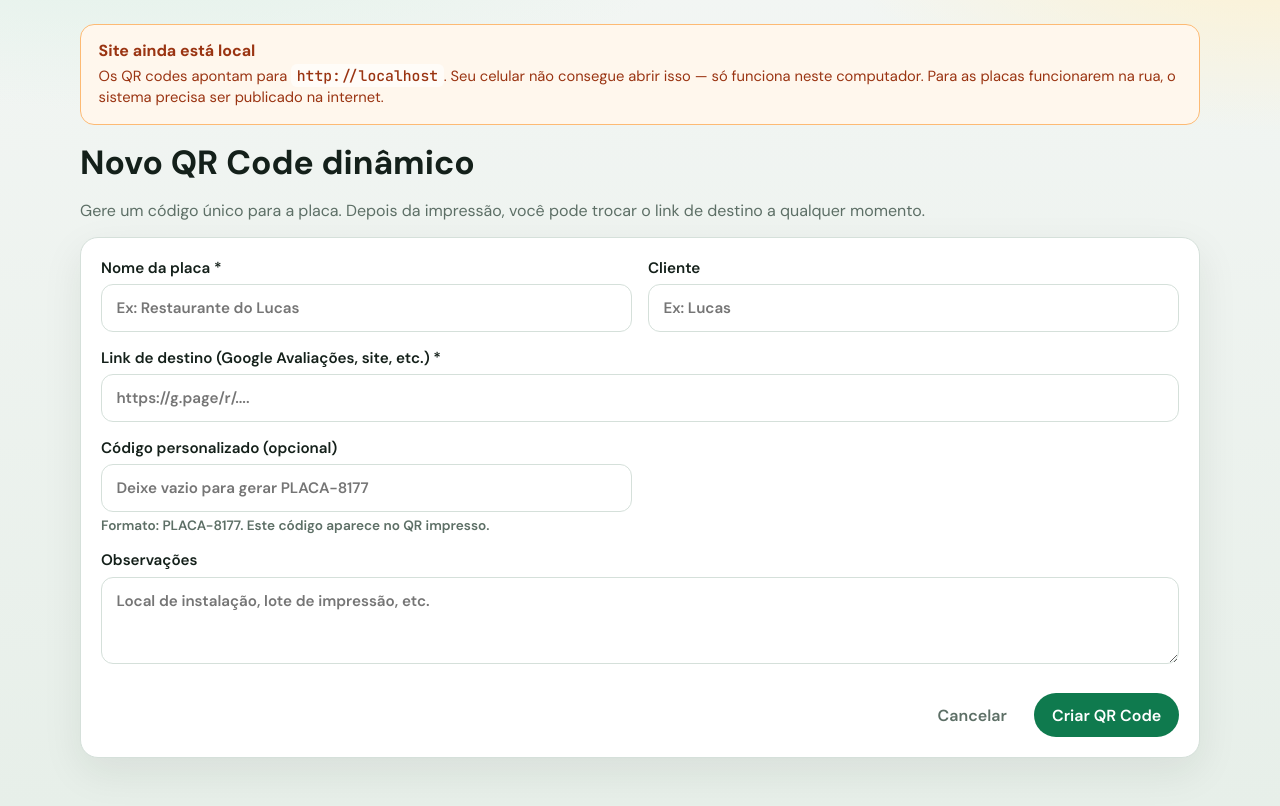
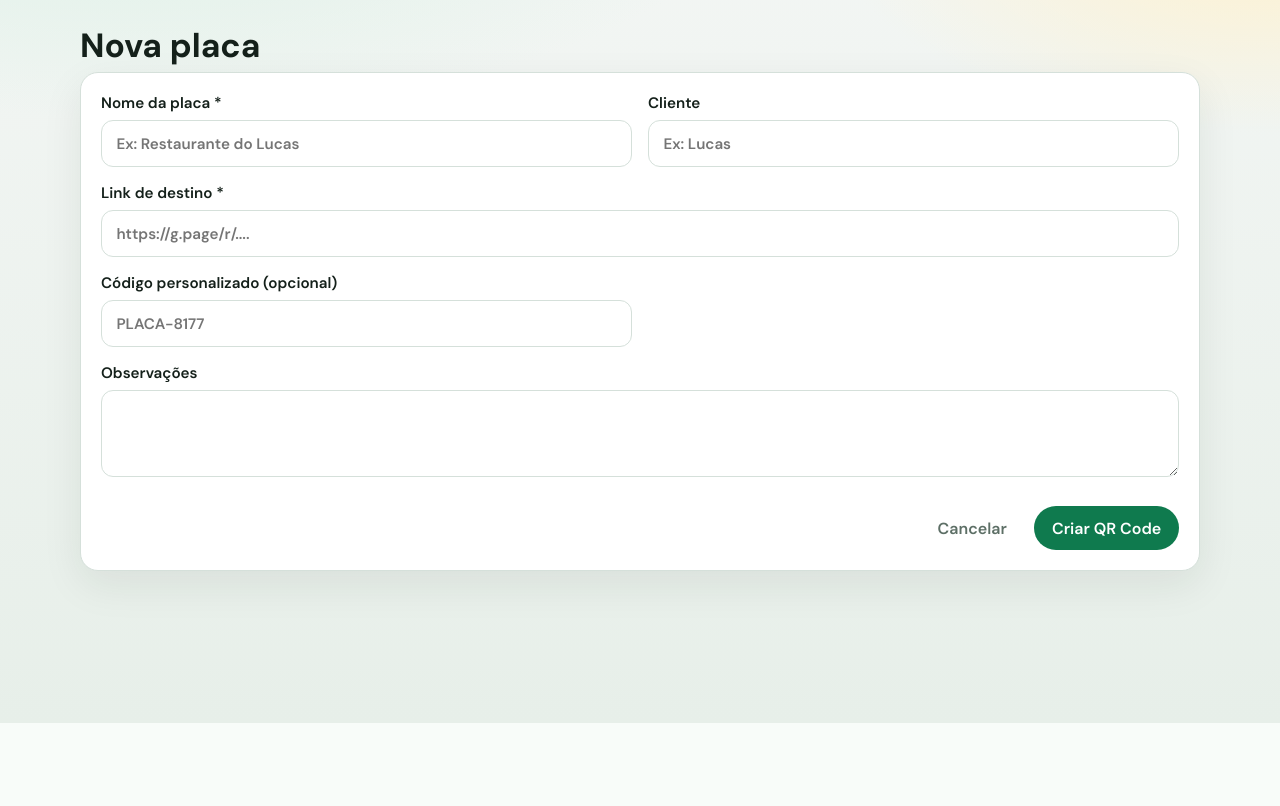
Before and after one commit to Gabriell-Bravo/Deashboard_Placa_Avaliacao, a Flask app: page /qrcodes/new in a window 1280 px wide. Shown: the part 77-883 px from the top of the page. After the commit the page ends 800 px from the top, so only its background shows below. Run offline with Flask 3, Linux system fonts and the light colour scheme; the visitor is signed in with stand-in values (Sample User, id 1).

Commit message:
Remove textos explicativos e avisos da interface.

```diff
--- a/templates/base.html
+++ b/templates/base.html
@@ -25,26 +25,6 @@
   {% endif %}
 
   <main class="container">
-    {% if session.get('logged_in') and is_local_host %}
-    <div class="local-warning">
-      <strong>Site ainda está local</strong>
-      <p>
-        Os QR codes apontam para <code>{{ public_base or 'http://127.0.0.1:5000' }}</code>.
-        Seu celular não consegue abrir isso — só funciona neste computador.
-        Para as placas funcionarem na rua, o sistema precisa ser publicado na internet.
-      </p>
-    </div>
-    {% endif %}
-    {% if session.get('logged_in') and not persistent_data and not is_local_host %}
-    <div class="local-warning">
-      <strong>Disco persistente não configurado</strong>
-      <p>
-        Sem Disk no Render (<code>DATA_DIR=/var/data</code>), os cadastros podem sumir a cada deploy.
-        Configure o disco e use Exportar backup.
-      </p>
-    </div>
-    {% endif %}
-
     {% with messages = get_flashed_messages(with_categories=true) %}
       {% if messages %}
         <div class="flash-stack">
--- a/templates/detail.html
+++ b/templates/detail.html
@@ -5,7 +5,6 @@
   <div>
     <p class="eyebrow">Identificador da placa</p>
     <h1><span class="code-pill lg">{{ item.code }}</span></h1>
-    <p class="muted">Este código fica impresso no QR. Use-o para achar a placa no sistema.</p>
   </div>
   <div class="head-actions">
     <a class="btn btn-primary" href="{{ url_for('placa_pdf', code=item.code) }}">Baixar plaquinha PDF</a>
@@ -51,7 +50,6 @@
       <a class="btn btn-primary btn-block" href="{{ url_for('placa_pdf', code=item.code) }}">Baixar plaquinha (PDF)</a>
       <a class="btn btn-secondary btn-block" href="{{ url_for('placa_png', code=item.code, download=1) }}">Baixar imagem (PNG)</a>
     </div>
-    <p class="help">A arte já sai com o QR dinâmico e o G do Google no centro — pronta para colar/imprimir na plaquinha.</p>
   </div>
 
   <form method="post" class="panel form-grid">
@@ -67,7 +65,6 @@
     <label class="full">
       Link de destino atual *
       <input type="text" name="target_url" required value="{{ item.target_url }}" />
-      <span class="help">Destino detectado: {{ item.destination_label }}</span>
     </label>
     <label class="full">
       Observações
@@ -75,7 +72,7 @@
     </label>
     <label class="checkbox full">
       <input type="checkbox" name="active" {% if item.active %}checked{% endif %} />
-      Placa disponível (se desligar, o QR não redireciona)
+      Placa disponível
     </label>
 
     <div class="meta-row full">
--- a/templates/form.html
+++ b/templates/form.html
@@ -3,8 +3,7 @@
 {% block content %}
 <section class="page-head">
   <div>
-    <h1>Novo QR Code dinâmico</h1>
-    <p class="muted">Gere um código único para a placa. Depois da impressão, você pode trocar o link de destino a qualquer momento.</p>
+    <h1>Nova placa</h1>
   </div>
 </section>
 
@@ -18,17 +17,16 @@
     <input type="text" name="company" placeholder="Ex: Lucas" />
   </label>
   <label class="full">
-    Link de destino (Google Avaliações, site, etc.) *
+    Link de destino *
     <input type="text" name="target_url" required placeholder="https://g.page/r/...." />
   </label>
   <label>
     Código personalizado (opcional)
-    <input type="text" name="code" placeholder="Deixe vazio para gerar PLACA-8177" pattern="PLACA-[0-9]{4,8}" />
-    <span class="help">Formato: PLACA-8177. Este código aparece no QR impresso.</span>
+    <input type="text" name="code" placeholder="PLACA-8177" pattern="PLACA-[0-9]{4,8}" />
   </label>
   <label class="full">
     Observações
-    <textarea name="notes" rows="3" placeholder="Local de instalação, lote de impressão, etc."></textarea>
+    <textarea name="notes" rows="3"></textarea>
   </label>
   <div class="form-actions full">
     <a class="btn btn-ghost" href="{{ url_for('dashboard') }}">Cancelar</a>
--- a/templates/login.html
+++ b/templates/login.html
@@ -17,7 +17,6 @@
         <div class="flash flash-error">{{ error }}</div>
       {% endif %}
       <button class="btn btn-primary btn-block" type="submit">Entrar</button>
-      <p class="muted tiny">Senha padrão: <code>admin123</code> (altere com a variável <code>ADMIN_PASSWORD</code>)</p>
     </form>
   </div>
 </section>
```
Also changed, not shown: templates/dashboard.html (+1 -15 lines).
